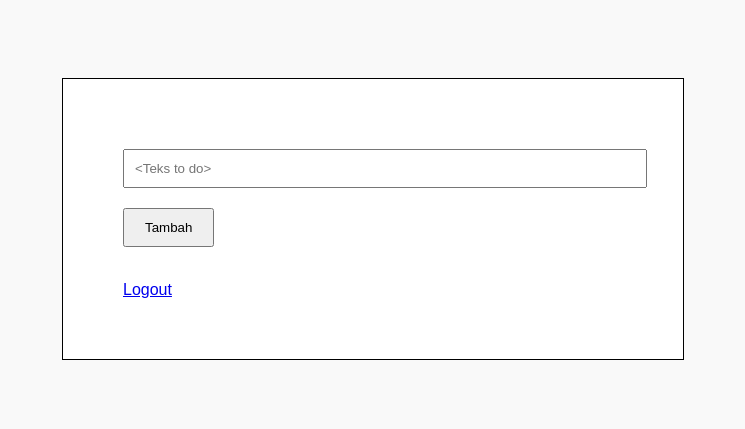
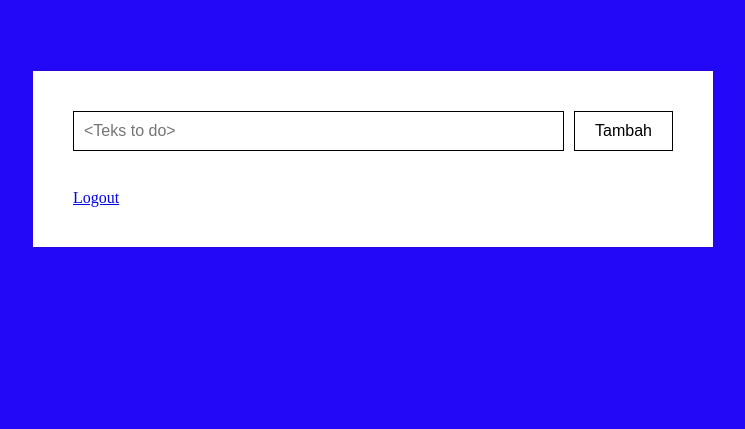
Before and after one commit to ardellkansha20/php, a PHP site: page /todo.php in a window 1280 px wide. Shown: the top 429 px of the page, without its empty margins (267-1012 px from the left). Run offline with PHP 8.4, Linux system fonts and the light colour scheme; the visitor is signed in with stand-in values (Sample User, id 1).

Commit message:
membuat input serta output dan membuat tombol selesai dan hapus untuk outputnya

```diff
--- a/style.css
+++ b/style.css
@@ -1,40 +1,56 @@
 body {
-    font-family: Arial, sans-serif;
+    font-family: 'Times New Roman', Times, serif;
     padding: 20px;
-    background-color: #f9f9f9;
+    background-color: #2307f7;
+    margin: 0;
 }
 
 .box {
-    border: 1px solid #000;
-    padding: 60px;
-    width: 500px;
+    border: 1px solid #2c08de;
+    padding: 40px;
+    width: 600px;
     margin: 50px auto;
     background-color: #fff;
 }
 
-input[type="text"],
-input[type="password"] {
-    width: 100%;
-    padding: 10px;
-    margin: 10px 0;
+.input-container {
+    display: flex;
+    gap: 10px;
+    margin-bottom: 20px;
 }
 
-button,
-input[type="submit"] {
+.input-container input[type="text"] {
+    flex: 1;
+    padding: 10px;
+    font-size: 16px;
+    border: 1px solid #000;
+}
+
+.input-container button {
     padding: 10px 20px;
-    margin-top: 10px;
+    font-size: 16px;
+    border: 1px solid #000;
+    background: white;
     cursor: pointer;
 }
 
-ul {
-    list-style: none;
-    padding-left: 0;
+.task-item {
+    display: flex;
+    align-items: center;
+    gap: 10px;
+    margin-bottom: 10px;
 }
 
-li {
-    padding: 5px 0;
+.task-text {
+    flex: 1;
+    padding: 10px;
+    border: 1px solid #000;
+    background: #fff;
 }
 
-.error {
-    color: red;
+.task-buttons button {
+    border: 1px solid #000;
+    background: white;
+    padding: 8px 12px;
+    cursor: pointer;
 }
--- a/todo.php
+++ b/todo.php
@@ -14,9 +14,13 @@ if (!isset($_SESSION['loggedin']) || $_SESSION['loggedin'] !== true) {
 </head>
 <body>
 <div class="box">
-    <input type="text" id="taskInput" placeholder="<Teks to do>" />
-    <button onclick="addTask()">Tambah</button>
-    <ul id="taskList"></ul>
+    <div class="input-container">
+        <input type="text" id="taskInput" placeholder="<Teks to do>" />
+        <button onclick="addTask()">Tambah</button>
+    </div>
+
+    <div id="taskList"></div>
+
     <br>
     <a href="logout.php">Logout</a>
 </div>
```
Also changed, not shown: script.js (+35 -3 lines).
